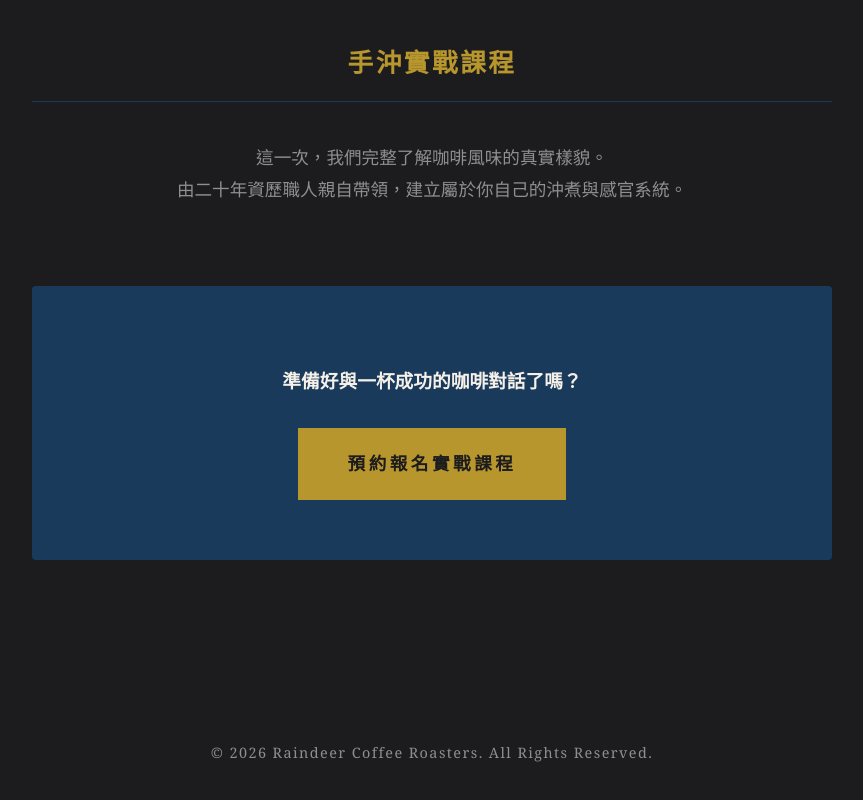
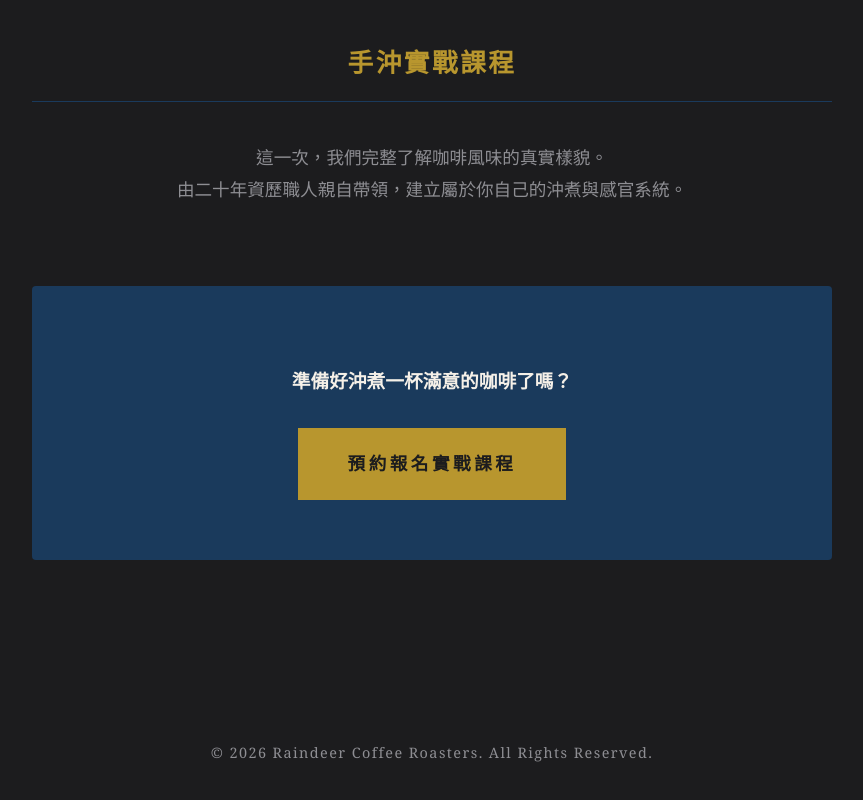
Before and after one commit to raindeercoffee/raindeercoffee.github.io, a plain HTML site: page index.html in a window 1280 px wide. Shown: the part 1081-1881 px from the top of the page, without its empty margins (208-1071 px from the left). Drawn offline with Linux system fonts and the light colour scheme.

Commit message:
Update index.html

```diff
--- a/index.html
+++ b/index.html
@@ -170,7 +170,7 @@
         </section>
 
         <div class="cta-box">
-            <h3 style="color: var(--cream-white); margin-bottom: 30px;">準備好與一杯成功的咖啡對話了嗎？</h3>
+            <h3 style="color: var(--cream-white); margin-bottom: 30px;">準備好沖煮一杯滿意的咖啡了嗎？</h3>
             <a href="https://forms.gle/A4azZQsrGUA3qHjW7" class="btn" target="_blank">預約報名實戰課程</a>
         </div>
     </div>
```
